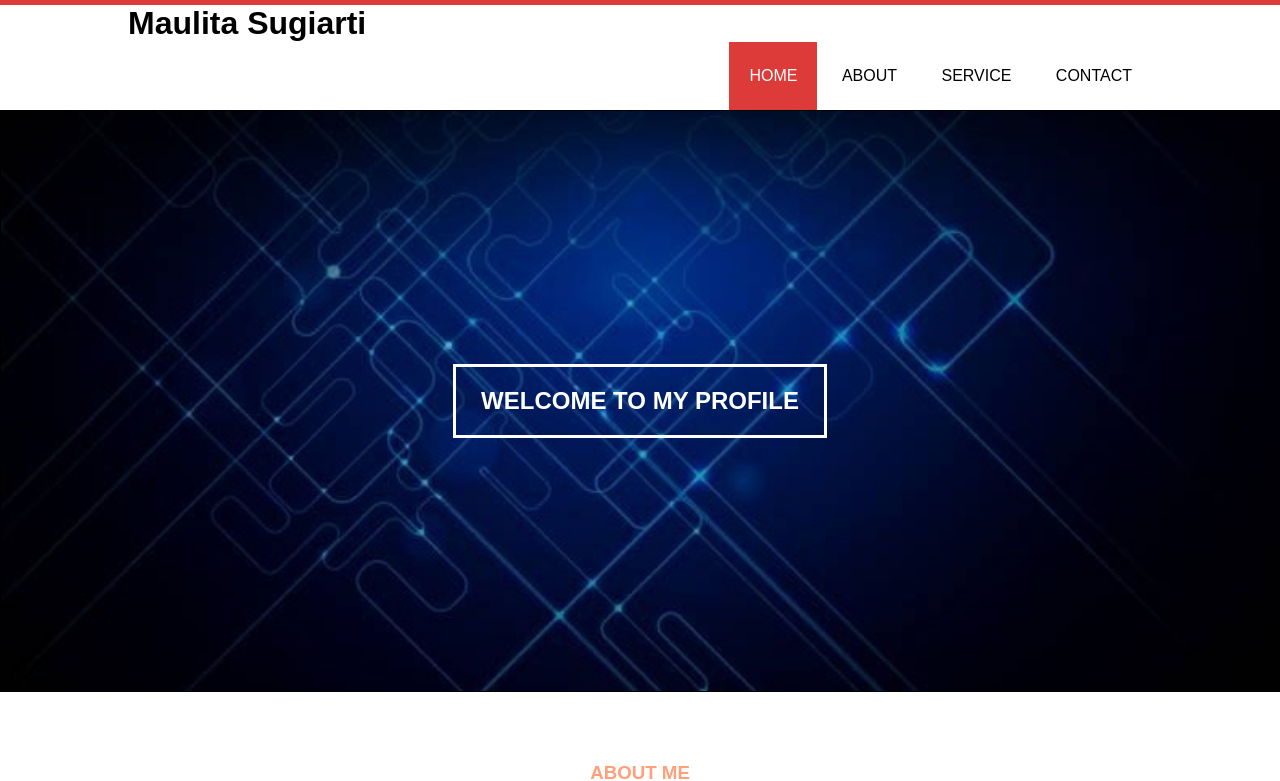
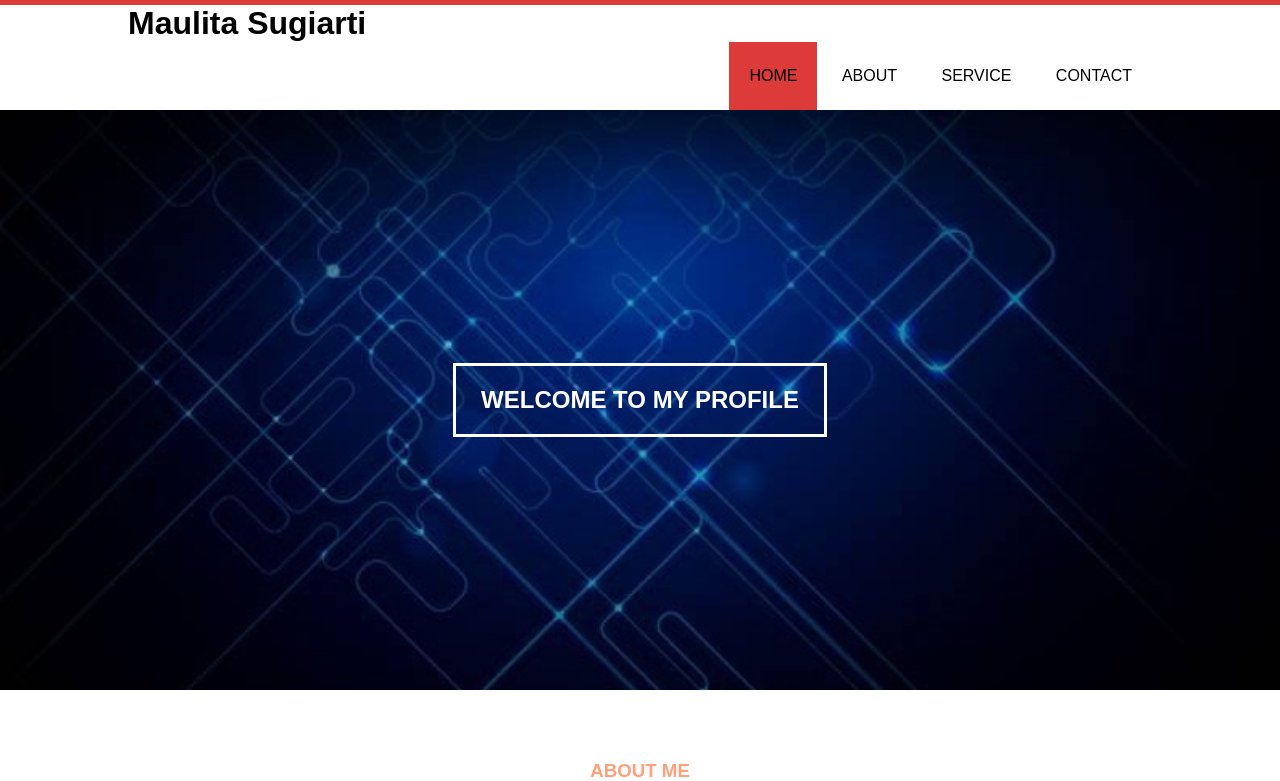
Before and after one commit to maulita291/UAS-Pemrograman-HTML-CSS-, a plain HTML site: page index.html in a window 1280 px wide. Shown: the part 23-804 px from the top of the page. Drawn offline with Linux system fonts and the light colour scheme; files whose address does not match are found by name.

Commit message:
Add files via upload

```diff
--- a/style.css
+++ b/style.css
@@ -46,11 +46,9 @@ header ul li a:hover {
 }
 .active {
     background-color: #dd3a3a;
-        color: #ffffff;
 }
 .banner {
     height: 60vh;
-    border:1px solid;
     background-image: url('../PEMROGRAMAN/IMG/pict.jpg');
     background-size: cover;
     position: relative;
```
